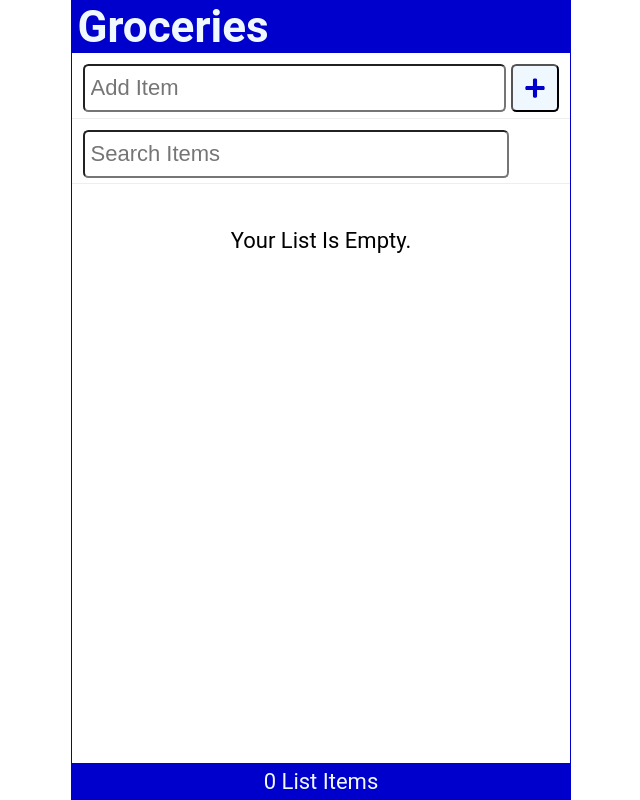
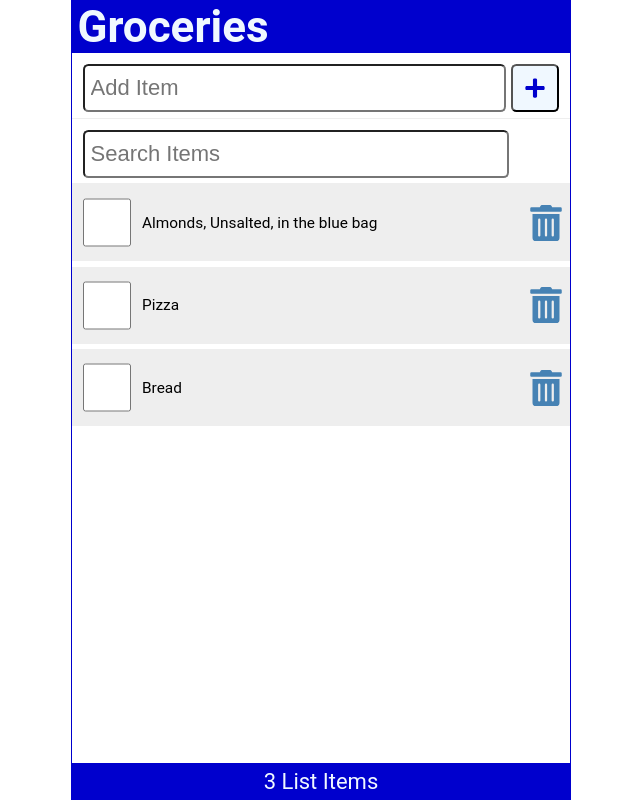
Before and after one commit to stellar-stack/Groceries-list-application-with-React, a React (Create React App) app: page / in a window 1280 px wide. Shown: the whole page, without its empty margins (319-959 px from the left). Built offline with nearby package versions, Linux system fonts and the light colour scheme; data requests are answered from the project's data file.

Commit message:
Fetched API data

```diff
--- a/src/App.js
+++ b/src/App.js
@@ -7,16 +7,36 @@ import Footer from "./Footer";
 import { useState, useEffect } from "react";
 
 function App() {
-  const [items, setItems] = useState(
-    JSON.parse(localStorage.getItem("shoppinglist")) || []
-  );
+  const API_URL = "http://localhost:3500/item";
+
+  const [items, setItems] = useState([]);
   const [newItem, setNewItem] = useState("");
   const [search, setSearch] = useState("");
+  const [fetchError, setFetchError] = useState(null);
+  const [isLoading, setIsLoading] = useState(true);
+
+  useEffect(() => {
+    const fetchItems = async () => {
+      try {
+        const response = await fetch(API_URL);
+        if (!response.ok) throw Error("Did not received expected data");
+        const listItems = await response.json();
+        console.log(listItems);
+        setItems(listItems);
+        setFetchError(null);
+      } catch (err) {
+        setFetchError(err.message);
+      } finally {
+        setIsLoading(false);
+      }
+    };
+
+    setTimeout(() => {
+      (async () => await fetchItems())();
+    }, 2000)
 
 
-  useEffect(() => {
-    localStorage.setItem("shoppinglist", JSON.stringify(items));
-  }, [items]);
+  }, []);
 
   const addItem = (item) => {
     const id = items.length ? items[items.length - 1].id + 1 : 1;
@@ -55,6 +75,12 @@ function App() {
         handleSubmit={handleSubmit}
       />
       <SearchItem search={search} setSearch={setSearch} />
+
+      <main>
+        {isLoading && <p>Loading Items...</p>}
+        {fetchError && <p style={{ color: "red" }}>{`Error: ${fetchError}`}</p>}
+
+        {!fetchError && !isLoading && (
           <Content
             items={items.filter((item) =>
               item.item.toLowerCase().includes(search.toLowerCase())
@@ -62,6 +88,8 @@ function App() {
             handleCheck={handleCheck}
             handleDelete={handleDelete}
           />
+        )}
+      </main>
       <Footer length={items.length} />
     </div>
   );
--- a/src/constent.js
+++ b/src/constent.js
@@ -3,7 +3,7 @@ import ItemList from "./ItemList";
 
 const Content = ({ items, handleCheck, handleDelete }) => {
   return (
-    <main>
+    <>
       {items.length ? (
         <ItemList
           items={items}
@@ -13,7 +13,7 @@ const Content = ({ items, handleCheck, handleDelete }) => {
       ) : (
         <p style={{ marginTop: "2rem" }}>Your List Is Empty.</p>
       )}
-    </main>
+    </>
   );
 };
 
```
Lines whose indentation alone changed are shown as unchanged.
